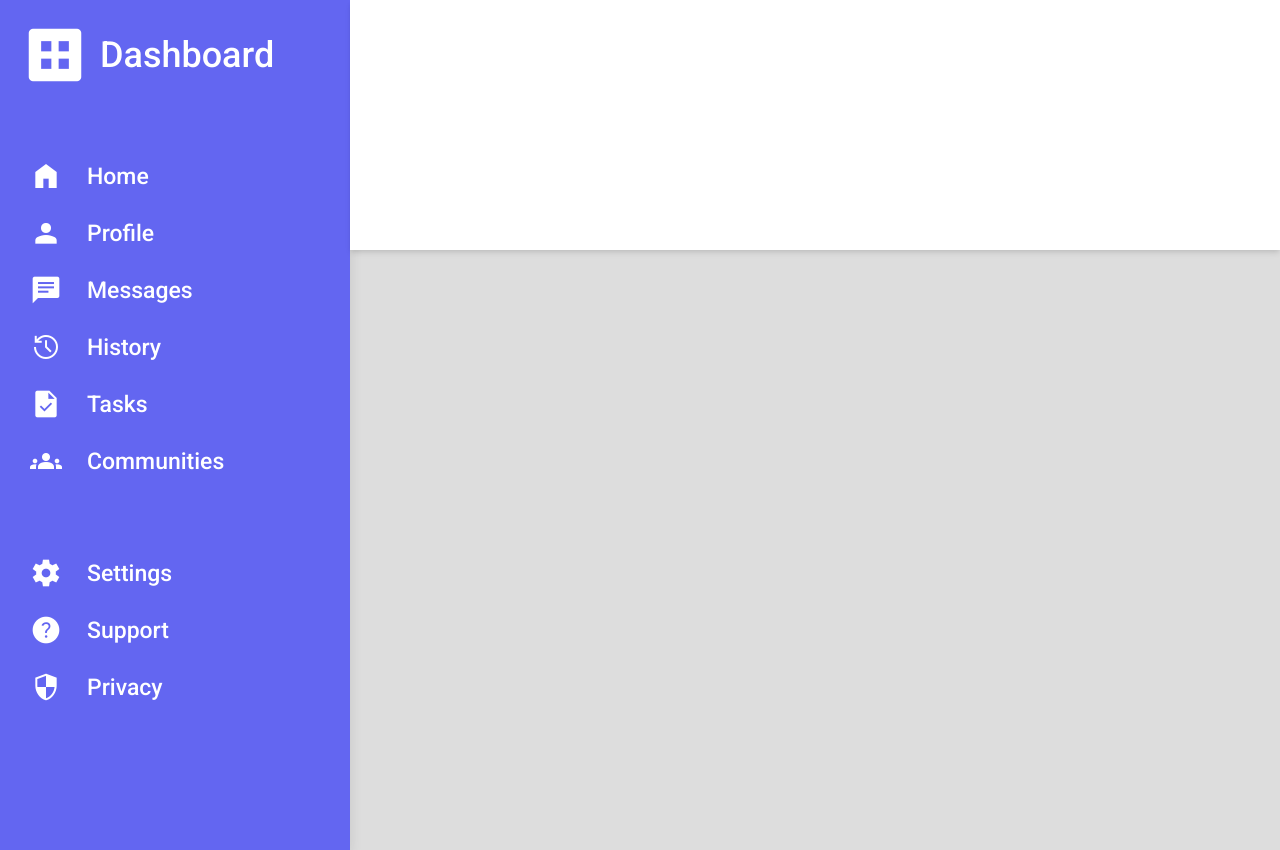
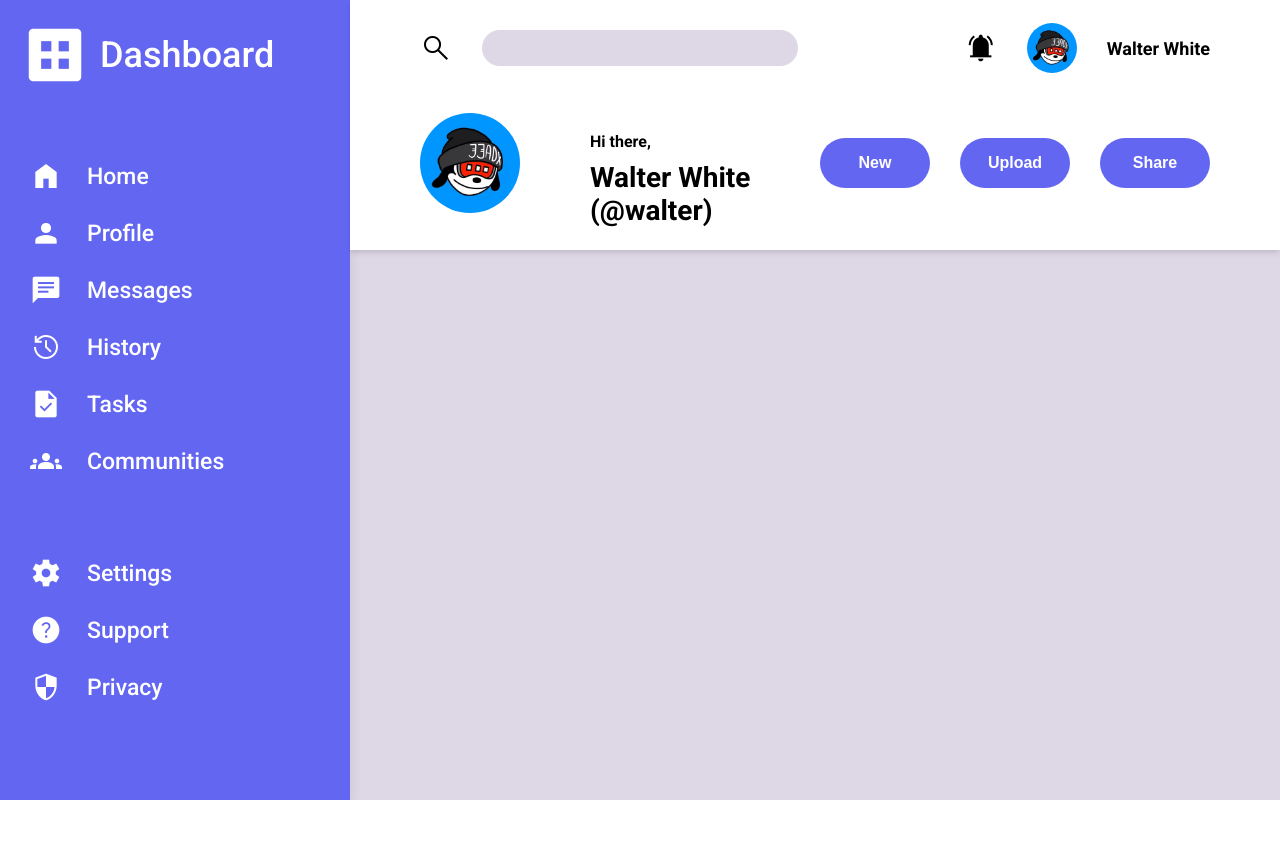
Before and after one commit to Kndrik/dashboard, a plain HTML site: page index.html in a window 1280 px wide. After the commit the page ends 800 px from the top, so only its background shows below. Drawn offline with nearby package versions, Linux system fonts and the light colour scheme.

Commit message:
Complete header

```diff
--- a/index.html
+++ b/index.html
@@ -6,6 +6,8 @@
     <link rel="stylesheet" href="style.css" defer>
     <link rel="preconnect" href="https://fonts.googleapis.com"><link rel="preconnect" href="https://fonts.gstatic.com" crossorigin><link href="https://fonts.googleapis.com/css2?family=Roboto:wght@300;400;500;700&display=swap" rel="stylesheet">
 
+    <link rel="stylesheet" href="https://fonts.googleapis.com/css2?family=Material+Symbols+Outlined:opsz,wght,FILL,GRAD@20..48,100..700,0..1,-50..200" />
+    <link rel="stylesheet" href="https://fonts.googleapis.com/css2?family=Material+Symbols+Outlined:opsz,wght,FILL,GRAD@20..48,100..700,0..1,-50..200" />
     <link rel="stylesheet" href="https://fonts.googleapis.com/css2?family=Material+Symbols+Outlined:opsz,wght,FILL,GRAD@20..48,100..700,0..1,-50..200" />
     <link rel="stylesheet" href="https://fonts.googleapis.com/css2?family=Material+Symbols+Outlined:opsz,wght,FILL,GRAD@20..48,100..700,0..1,-50..200" />
     <link rel="stylesheet" href="https://fonts.googleapis.com/css2?family=Material+Symbols+Outlined:opsz,wght,FILL,GRAD@20..48,100..700,0..1,-50..200" />
@@ -52,7 +54,31 @@
                     </span> <span>Privacy</span></li>
             </ul>
         </div>
-        <div class="header"></div>
+        <div class="header">
+            <div class="header-top">
+                <div class="left">
+                    <span class="material-symbols-outlined search-icon">search</span>
+                    <input class="search-bar" type="search" name="search" id="search">
+                </div>
+                <div class="right">
+                    <span class="material-symbols-outlined notification-icon">notifications_active</span>
+                    <img class="small-picture" src="images/avatar2.jpg" alt="profile picture">
+                    <span class="user-name">Walter White</span>
+                </div>
+            </div>
+            <div class="header-bottom">
+                <div class="left">
+                    <img class="big-picture" src="images/avatar2.jpg" alt="profile picture">
+                    <p>Hi there,</p>
+                    <p>Walter White (@walter)</p>
+                </div>
+                <div class="right">
+                    <button>New</button>
+                    <button>Upload</button>
+                    <button>Share</button>
+                </div>
+            </div>
+        </div>
         <div class="content"></div>
     </div>
 </body>
--- a/style.css
+++ b/style.css
@@ -13,7 +13,7 @@ p {
 .container {
     display: grid;
     grid-template-columns: max(20%, 350px) 1fr;
-    grid-template-rows: 250px calc(100vh - 200px);
+    grid-template-rows: 250px calc(100vh - 250px);
 }
 
 .sidebar {
@@ -79,10 +79,122 @@ li.bigger-margin {
     grid-row: 1/2;
     background-color: rgb(255, 255, 255);
     box-shadow: rgba(0, 0, 0, 0.1) 0px 4px 6px -1px, rgba(0, 0, 0, 0.06) 0px 2px 4px -1px;
+    display: grid;
+    grid-template-rows: 1fr 2fr;
+    padding: 10px 70px;
+}
+
+.header-top .left {
+    flex: 1;
+    display: flex;
+    align-items: center;
+    gap: 30px;
+}
+
+.header-top .right {
+    display: flex;
+    align-items: center;
+    gap: 30px;
+}
+
+.material-symbols-outlined.search-icon,
+.material-symbols-outlined.notification-icon
+ {
+    font-size: 32px;
+}
+
+.search-bar {
+    border: none;
+    background-color: rgb(222, 216, 230);
+    height: 36px;
+    max-width: 80%;
+    border-radius: 23px;
+    flex: 1;
+    width: auto;
+    padding-left: 15px;
+    font-size: 18px;
+}
+
+.search-bar:focus {
+    outline: none;
+}
+
+.header-top {
+    display: flex;
+    gap: 150px;
+    align-items: center;
+    justify-content: space-between;
+}
+
+.header-bottom {
+    display: flex;
+    align-items: center;
+    justify-content: space-between;
+}
+
+.header-bottom .left {
+    flex: 1;
+    display: grid;
+    align-items: center;
+    align-content: center;
+    grid-template-columns: 100px auto;
+    grid-template-rows: 4fr 6fr;
+    column-gap: 70px;
+}
+
+.header-bottom .right {
+    display: grid;
+    grid-template-columns: 1fr 1fr 1fr;
+    gap: 30px;
+}
+
+.header-bottom .right button {
+    height: 50px;
+    width: 110px;
+    border-radius: 25px;
+    background-color: #6366f1;
+    border: none;
+    color: white;
+    font-size: 16px;
+    font-weight: 700;
+}
+
+.small-picture {
+    height: 50px;
+    border-radius: 25px;
+}
+
+.big-picture {
+    height: 100px;
+    border-radius: 50px;
+    grid-row: 1/3;
+    grid-column: 1/2;
+}
+
+.user-name {
+    font-weight: 700;
+    font-size: 18px;
+}
+
+.header-bottom .left p {
+    grid-row: 1/2;
+    grid-column: 2/3;
+    align-self: end;
+    font-size: 16px;
+    font-weight: 700;
+}
+
+.header-bottom .left p:last-child {
+    grid-row: 2/3;
+    grid-column: 2/3;
+    align-self: start;
+    padding-top: 10px;
+    font-size: 28px;
+    font-weight: 700;
 }
 
 .content {
     grid-column: 2/3;
     grid-row: 2/3;
-    background-color: rgb(221, 221, 221);
+    background-color: rgb(222, 216, 230);
 }
```
Also changed, not shown: images/avatar1.jpg (added), images/avatar2.jpg (added), images/avatar3.jpg (added).
